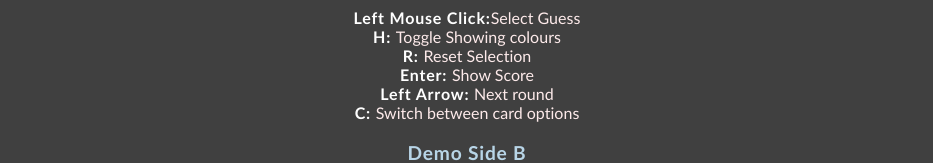
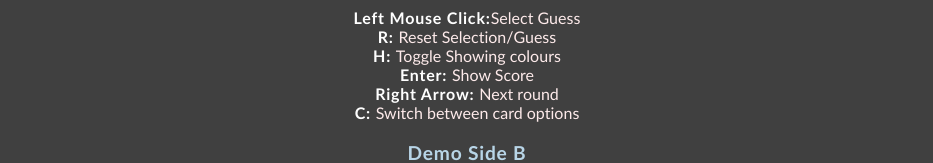
Before and after one commit to tjallo/wavelength.io, a Vue app: page / in a window 1280 px wide. Shown: the top 163 px of the page, without its empty margins (173-1106 px from the left). Built offline with nearby package versions, Linux system fonts and the light colour scheme.

Commit message:
minor bug fixes

```diff
--- a/src/components/Canvas.vue
+++ b/src/components/Canvas.vue
@@ -5,15 +5,15 @@
       <span id="command">Left Mouse Click:</span>
       <span id="description">Select Guess</span>
       <br />
+      <span id="command">R: </span>
+      <span id="description">Reset Selection/Guess</span>
+      <br />
       <span id="command">H: </span>
       <span id="description">Toggle Showing colours</span>
       <br />
-      <span id="command">R: </span>
-      <span id="description">Reset Selection</span>
-      <br />
       <span id="command">Enter: </span> <span id="description">Show Score</span>
       <br />
-      <span id="command">Left Arrow: </span>
+      <span id="command">Right Arrow: </span>
       <span id="description">Next round</span>
       <br />
       <span id="command">C: </span>
```
Also changed, not shown: 5 other files (tests, documents, lock files or other folders).
